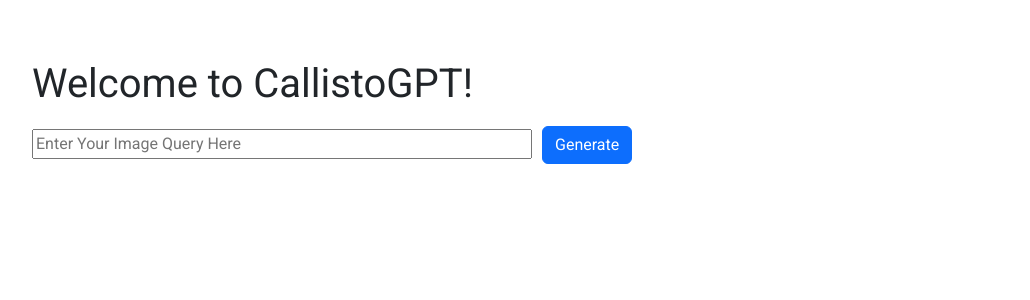
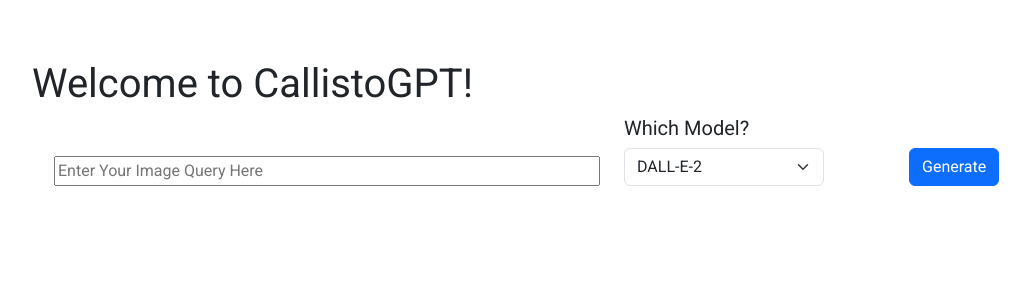
Before and after one commit to CJWheelz/demo, a React (Vite) app: page / in a window 1280 px wide. Shown: the top 300 px of the page, without its empty margins (28-1058 px from the left). Built offline with nearby package versions, Linux system fonts and the light colour scheme; no server answers.

Commit message:
working final version

```diff
--- a/src/index.jsx
+++ b/src/index.jsx
@@ -1,44 +1,33 @@
 import React, { useState } from 'react';
 import { createRoot } from 'react-dom/client';
 import './style.scss';
-// import require from 'dotenv';
 
 import OpenAI from 'openai';
 
-// require('dotenv').config();
+const key = 'API_KEY_HERE';
 
-const openai = new OpenAI({ apiKey: process.env.API_KEY, dangerouslyAllowBrowser: true });
-
-// async function main() {
-//   const completion = await openai.chat.completions.create({
-//     messages: [{ role: 'system', content: 'You are a helpful assistant.' }],
-//     model: 'gpt-3.5-turbo',
-//   });
-
-//   console.log(completion.choices[0]);
-// }
+const openai = new OpenAI({ apiKey: key, dangerouslyAllowBrowser: true });
 
 function Welcome(props) {
   const [query, setQuery] = useState('');
   const [imgAddress, setImgAddress] = useState('');
   const [isLoading, setIsLoading] = useState(false);
+  const [selectedOption, setSelectedOption] = useState('2');
 
+  const handleDropdownChange = (event) => {
+    setSelectedOption(event.target.value);
+  };
   const onQueryChange = (event) => {
     setQuery(event.target.value);
   };
 
-  // async function main() {
-  //   const image = await openai.images.generate({ prompt: query });
-
-  //   console.log(image.data[0].url);
-  //   setImgAddress(image.data[0].url);
-  // }
-
-  async function generate3() {
+  async function generate() {
     setIsLoading(true);
 
+    const modelNumber = `dall-e-${selectedOption}`;
+
     const response = await openai.images.generate({
-      model: 'dall-e-3',
+      model: modelNumber,
       prompt: query,
       n: 1,
       size: '1024x1024',
@@ -47,16 +36,6 @@
     setIsLoading(false);
     setImgAddress(response.data[0].url);
   }
-
-  // async function varyImage() {
-  //   const response = await openai.images.createVariation({
-  //     model: 'dall-e-2',
-  //     image: fs.createReadStream('images/photo.jpeg'),
-  //     n: 1,
-  //     size: '1024x1024',
-  //   });
-  //   image_url = response.data[0].url;
-  // }
 
   function renderLoad() {
     return (
@@ -74,11 +53,28 @@
   return (
     <div>
       <h1>Welcome to CallistoGPT!</h1>
+      <div className="container">
+        <div className="row align-items-end">
+          <div className="col-6 align-self-end">
+            <input type="text" name="Query" value={query} placeholder="Enter Your Image Query Here" id="" onChange={onQueryChange} />
+          </div>
 
-      <input type="text" name="Query" value={query} placeholder="Enter Your Image Query Here" id="" onChange={onQueryChange} />
+          <div className="col-3 align-self-start">
+            <h5>Which Model?</h5>
+            <select value={selectedOption} onChange={handleDropdownChange} className="form-select">
+              <option value="2">DALL-E-2</option>
+              <option value="3">DALL-E-3</option>
+            </select>
+          </div>
 
-      <button onClick={generate3} className="btn btn-primary" type="button">Generate</button>
+          <div className="col-3">
+            <button onClick={generate} className="btn btn-primary" type="button">Generate</button>
+          </div>
+        </div>
+      </div>
+
       <br />
+
       { isLoading ? renderLoad() : <div />}
 
       <img src={imgAddress} alt="" />
--- a/src/style.scss
+++ b/src/style.scss
@@ -4,10 +4,8 @@
     height: 100%;
     margin: 30px;
 }
-
 input {
-    width: 500px;
-    margin-bottom: 30px;
+    width: 100%;
 }
 
 img {
@@ -16,6 +14,6 @@
     border-radius: 20px;
 }
 
-button {
-    margin: 10px;
+select {
+    width: 200px !important;
 }
```
